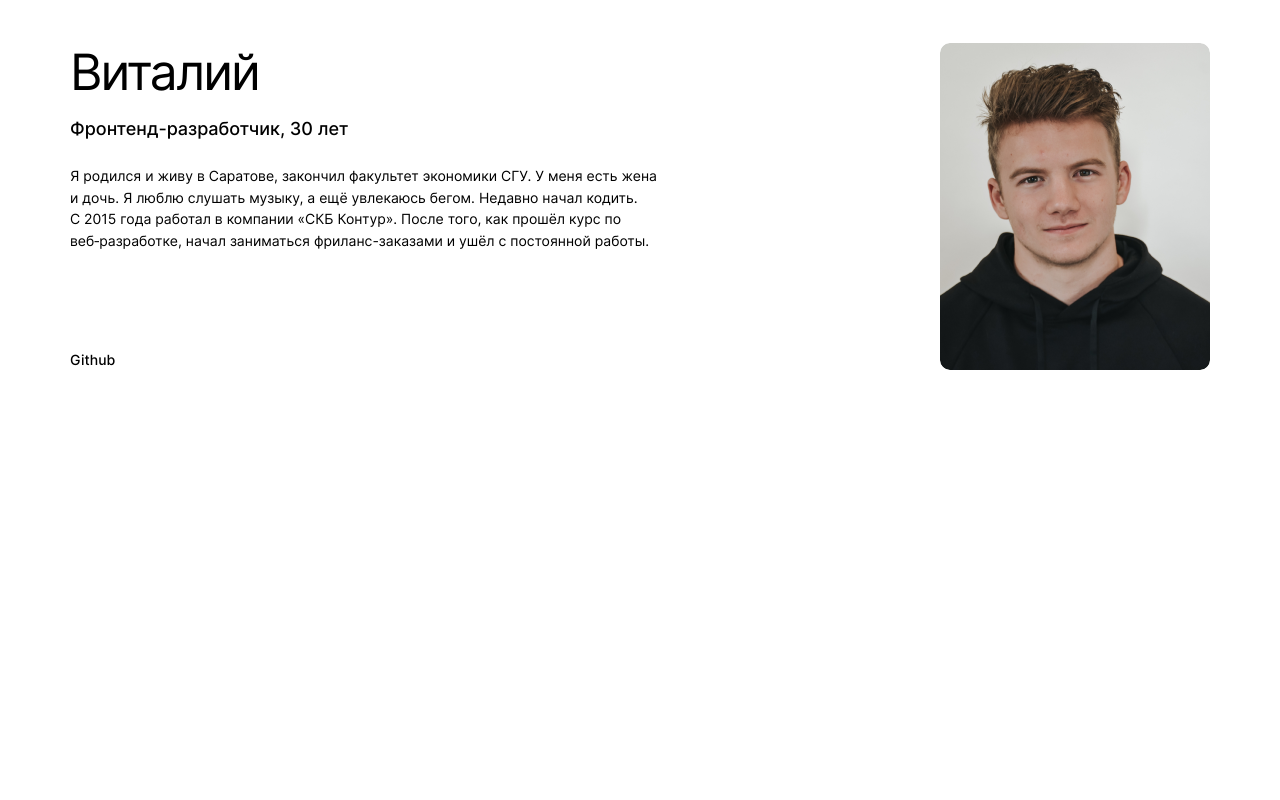
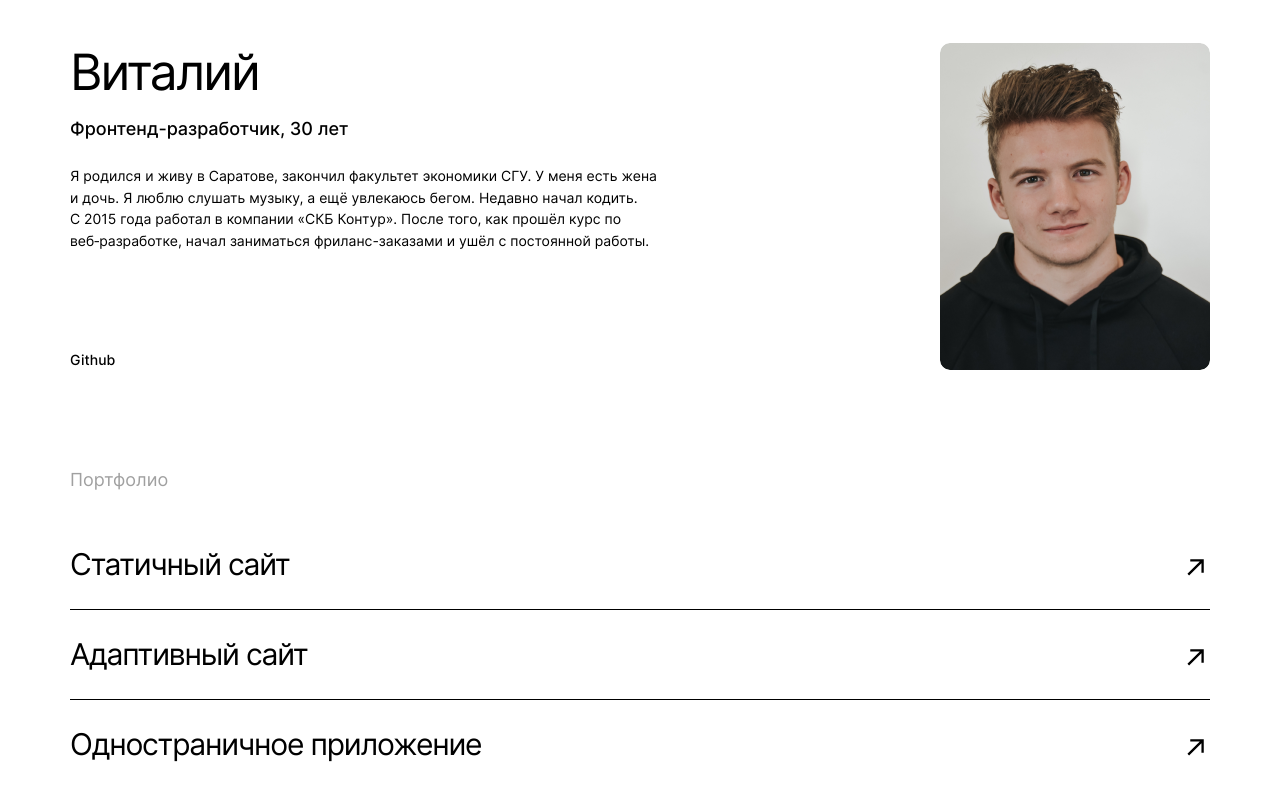
Before and after one commit to yryryk/movies-explorer-frontend, a React (Create React App) app: page / in a window 1280 px wide. Shown: the part 2004-2804 px from the top of the page. Before the commit the page ends 2499 px from the top, so only its background shows below. Built offline with nearby package versions, Linux system fonts and the light colour scheme.

Commit message:
feat: добавить секцию Portfolio

```diff
--- a/src/components/Main/AboutMe/AboutMe.css
+++ b/src/components/Main/AboutMe/AboutMe.css
@@ -1,5 +1,5 @@
 .about-me {
-  padding: 110px 70px 125px;
+  padding: 110px 70px 0;
 }
 
 .about-me__container {
--- a/src/components/Main/Portfolio/Portfolio.css
+++ b/src/components/Main/Portfolio/Portfolio.css
@@ -0,0 +1,44 @@
+.portfolio {
+  padding: 100px 70px 125px;
+}
+
+.portfoljo__title {
+  font-weight: 400;
+  font-size: 18px;
+  line-height: 1.11;
+  color: #A0A0A0;
+  margin: 0;
+}
+
+.portfoljo__list {
+  list-style: none;
+  padding: 0;
+  margin-top: 30px;
+}
+
+.portfoljo__list-link {
+  font-weight: 400;
+  font-size: 30px;
+  line-height: 1.67;
+  letter-spacing: -0.04em;
+  text-decoration: none;
+  color: #000;
+  display: flex;
+  align-items: center;
+  justify-content: space-between;
+  height: 89px;
+}
+
+.portfoljo__list-item:not(:last-child) {
+  border-bottom: 1px solid black;
+}
+
+.portfoljo__list-arrow {
+  background-image: url('../../../images/text__COLOR_font-main.svg');
+  height: 17px;
+  width: 17px;
+  background-size: cover;
+  background-position: center;
+  background-repeat: no-repeat;
+  margin: 6px 6px 0 0;
+}
--- a/src/components/Main/Portfolio/Portfolio.jsx
+++ b/src/components/Main/Portfolio/Portfolio.jsx
@@ -3,6 +3,21 @@ import './Portfolio.css';
 function Portfolio() {
   return (
     <section className="portfolio">
+      <h2 className="portfoljo__title">Портфолио</h2>
+      <ul className="portfoljo__list">
+        {[
+          {link: "https://github.com/yryryk/how-to-learn", name: "Статичный сайт"},
+          {link: "https://github.com/yryryk/russian-travel", name: "Адаптивный сайт"},
+          {link: "https://github.com/yryryk/react-mesto-api-full-gha", name: "Одностраничное приложение"}
+        ].map((item, i) => (
+          <li key={i} className="portfoljo__list-item">
+            <a href={item.link} target="_blank" rel="noreferrer" className="portfoljo__list-link">
+              {item.name}
+              <div className="portfoljo__list-arrow"></div>
+            </a>
+          </li>
+        ))}
+      </ul>
     </section>
   );
 }
--- a/src/components/Main/Techs/Techs.jsx
+++ b/src/components/Main/Techs/Techs.jsx
@@ -8,13 +8,7 @@ function Techs() {
       <h3 className="techs__about-title">7 технологий</h3>
       <p className="techs__about-paragraph">На курсе веб-разработки мы освоили технологии, которые применили в дипломном проекте.</p>
       <ul className="techs__list">
-        <li className="techs__tech">HTML</li>
-        <li className="techs__tech">CSS</li>
-        <li className="techs__tech">JS</li>
-        <li className="techs__tech">React</li>
-        <li className="techs__tech">Git</li>
-        <li className="techs__tech">Express.js</li>
-        <li className="techs__tech">mongoDB</li>
+        {["HTML", "CSS", "JS", "React", "Git", "Express.js", "mongoDB"].map((tech, i) => (<li key={i} className="techs__tech">{tech}</li>))}
       </ul>
     </section>
   );
```
Also changed, not shown: src/images/text__COLOR_font-main.svg (added).
